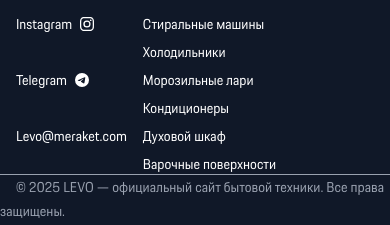
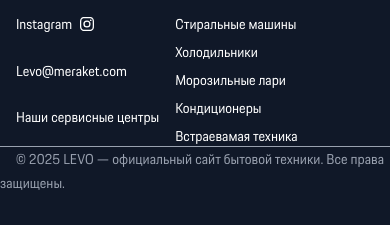
Before and after one commit to akkunov/levo-market, a Next.js app: page / in a window 390 px wide. Shown: the part 1708-1933 px from the top of the page. Built offline with nearby package versions, Linux system fonts and the light colour scheme.

Commit message:
Написал адаптивку

```diff
--- a/app/catalogs/layout.tsx
+++ b/app/catalogs/layout.tsx
@@ -17,9 +17,9 @@ export default function CatalogLayout({ children }: CatalogLayoutProps) {
 
     return (
         <ReactQueryProvider>
-            <Header />
-                <main className="mt-12">
-                    <Container className={`mx-auto`}>
+            <Header/>
+                <main>
+                    <Container className={`mx-auto pt-16`}>
                         {children}
                     </Container>
 
--- a/app/components/catalog/Catalog.tsx
+++ b/app/components/catalog/Catalog.tsx
@@ -1,125 +1,53 @@
 import {FC} from "react";
 
 import Container from "../container/Container";
-import Head from "next/head";
 import Image from "next/image";
 import Link from "next/link";
 
-export type Product = {
-    id: string;
-    name: string;
-    price: number;
-    image: string;
-    description: string;
-};
+
 
 export type Category = {
     id: string;
-    name: string;
-    products: Product[];
+    name: string
+    slug: string
 };
 
 export const mockCategories: Category[] = [
     {
         id: "washing-machines",
         name: "Стиральные машины",
-        products: Array.from({length: 5}, (_, i) => ({
-            id: `wm-${i + 1}`,
-            name: `Стиральная машина Levo ${i + 1}`,
-            price: 20000 + i * 1500,
-            image: `https://pub-70284751a4884f90bf14b3714880cdef.r2.dev/uploads/63ccc1a6-81b5-444f-b3e6-bb382241d39f-wash.jpg`,
-            description: `Энергоэффективная стиральная машина модели ${i + 1} с загрузкой 7 кг.`,
-        })),
+        slug: "stiralnay-mashina"
     },
     {
         id: "refrigerators",
         name: "Холодильники",
-        products: Array.from({length: 10}, (_, i) => ({
-            id: `fridge-${i + 3}`,
-            name: `Холодильник Levo ${i + 1}`,
-            price: 35000 + i * 2000,
-            image: `https://pub-70284751a4884f90bf14b3714880cdef.r2.dev/uploads/bda02c06-4e5f-4d46-b0f7-8b2f4a4cb5c5-fridge.png`,
-            description: `Современный холодильник с системой No Frost, модель ${i + 1}.`,
-        })),
+        slug:"Xolodilniki"
+
     },
     {
         id: "freezers",
         name: "Морозильные лари",
-        products: Array.from({length: 10}, (_, i) => ({
-            id: `freezer-${i + 2}`,
-            name: `Морозильный ларь Levo ${i + 1}`,
-            price: 25000 + i * 1800,
-            image: `https://pub-70284751a4884f90bf14b3714880cdef.r2.dev/uploads/c7fdf589-076b-4188-aa83-a91b7f47845e-condationare.webp`,
-            description: `Просторный морозильный ларь объемом 300 л, модель ${i + 1}.`,
-        })),
+        slug:"Morozilnik"
+
     },
     {
         id: "conditioners",
         name: "Кондиционеры",
-        products: Array.from({length: 10}, (_, i) => ({
-            id: `ac-${i + 1}`,
-            name: `Кондиционер Levo ${i + 6}`,
-            price: 28000 + i * 2000,
-            image: `https://pub-70284751a4884f90bf14b3714880cdef.r2.dev/uploads/c7fdf589-076b-4188-aa83-a91b7f47845e-condationare.webp`,
-            description: `Настенный кондиционер с функцией обогрева, модель ${i + 1}.`,
-        })),
+        slug:""
     },
     {
         id: "ovens",
-        name: "Духовой шкаф ",
-        products: Array.from({length: 10}, (_, i) => ({
-            id: `oven-${i + 1}`,
-            name: `Духовой шкаф Levo ${i + 1}`,
-            price: 22000 + i * 1200,
-            image: `https://pub-70284751a4884f90bf14b3714880cdef.r2.dev/uploads/119f7310-a97e-48ae-a226-8f64f47494fe-oven.png`,
-            description: `Электрический духовой шкаф с грилем и конвекцией, модель ${i + 1}.`,
-        })),
-    },
-    {
-        id: "cooktops",
-        name: "Варочные поверхности",
-        products: Array.from({length: 2}, (_, i) => ({
-            id: `cooktop-${i + 1}`,
-            name: `Варочная поверхность Levo ${i + 1}`,
-            price: 15000 + i * 1000,
-            image: `https://pub-70284751a4884f90bf14b3714880cdef.r2.dev/uploads/d91a44a5-81ef-4e87-a075-defad0fad003-dask.png`,
-            description: `Стеклокерамическая варочная поверхность на 4 конфорки, модель ${i + 1}.`,
-        })),
+        name: "Встраевамая техника",
+        slug:""
     },
 ];
 
 
 export const Catalog: FC = () => {
-    // Генерация JSON-LD для всех товаров
-    const productsSchema = mockCategories.flatMap(category =>
-        category.products.map(product => ({
-            "@context": "https://schema.org/",
-            "@type": "Product",
-            name: product.name,
-            image: product.image,
-            description: product.description,
-            brand: {
-                "@type": "Brand",
-                name: "LEVO"
-            },
-            offers: {
-                "@type": "Offer",
-                priceCurrency: "KGS",
-                price: product.price || "0", // подставь реальную цену
-                availability: "https://schema.org/InStock"
-            }
-        }))
-    );
+    // Генерация JSON-LD для всех товаро
 
     return (
         <section id="hero-catalog" className="flex flex-row columns-3 gap-x-4">
-            <Head>
-                <script
-                    type="application/ld+json"
-                    dangerouslySetInnerHTML={{__html: JSON.stringify(productsSchema)}}
-                />
-            </Head>
-
             <Container className="flex flex-col text-start w-full mt-10 mx-auto">
                 <ExploreGrid/>
             </Container>
@@ -171,7 +99,7 @@ export default function ExploreGrid() {
                 </div>
                 <div
                     className="spect-square flex relative items-center bg-gray-800/70 p-4 box-border min-h-48 md:h-auto">
-                    <Link  className={`flex z-20`} href={'/catalogs/kondicionery'}>
+                    <Link  className={`flex z-20`} href={'/catalogs/'}>
                         <span className={`text-white flex z-30 absolute bottom-6 text-base`}>Кондиционеры LEVO</span>
                         <Image src={'https://pub-70284751a4884f90bf14b3714880cdef.r2.dev/uploads/4a2d52f2-83c1-4de7-b793-89eb5e87c5f8.png'} alt={'Кондиционеры LEVO'} className="object-cover" fill
                                sizes="(max-width: 768px) 100vw,(max-width: 1200px) 50vw,33vw"/>
@@ -180,7 +108,7 @@ export default function ExploreGrid() {
                 </div>
                 <div
                     className="spect-square flex relative items-center bg-gray-800/70 p-4 box-border min-h-48 md:h-auto">
-                    <Link className={`flex z-20`}  href={'/catalogs/all'}>
+                    <Link className={`flex z-20`}  href={'/catalogs/'}>
                         <span className={`text-white flex z-30 absolute bottom-6 text-base`}>
                             Встраиваемые техники LEVO
                         </span>
--- a/app/components/footer/footer.tsx
+++ b/app/components/footer/footer.tsx
@@ -3,7 +3,6 @@ import Container from "@/app/components/container/Container";
 import Link from "next/link";
 import {mockCategories} from "@/app/components/catalog/Catalog";
 import {BsInstagram} from "react-icons/bs";
-import {SiTelegram} from "react-icons/si";
 
 export const Footer: FC = () => {
     return (
@@ -17,16 +16,7 @@ export const Footer: FC = () => {
                                 className="inline-flex items-center gap-2 hover:underline hover:text-gray-300"
                                 target={'_blank'}
                             >
-                                Instagram <BsInstagram />
-                            </Link>
-                        </li>
-                        <li>
-                            <Link
-                                href="#"
-                                className="inline-flex items-center gap-2 hover:underline hover:text-gray-300"
-                                target={'_blank'}
-                            >
-                                Telegram <SiTelegram />
+                                Instagram <BsInstagram/>
                             </Link>
                         </li>
                         <li>
@@ -38,12 +28,21 @@ export const Footer: FC = () => {
                                 Levo@meraket.com
                             </Link>
                         </li>
+                        <li>
+                            <Link
+                                href="/contacts"
+                                className="inline-flex items-center gap-2 hover:underline hover:text-gray-300"
+                            >
+                                Наши сервисные центры
+                            </Link>
+                        </li>
                     </ul>
                     <ul className={`text-sm text-white grid grid-cols-auto max-w-1/2 p-2 gap-2 pb-8`}>
                         {mockCategories.map((items) => {
                             return (
                                 <li key={items.id}>
-                                    <Link href="#" className={`hover:underline hover:text-gray-300`}>{items.name}</Link>
+                                    <Link href={`/catalogs/${items.slug}`}
+                                          className={`hover:underline hover:text-gray-300`}>{items.name}</Link>
                                 </li>
                             )
                         })}
--- a/app/components/header/Header.tsx
+++ b/app/components/header/Header.tsx
@@ -30,8 +30,8 @@ export const Header: FC = () => {
 
     const links = [
         { href: "/", label: "Главная" },
-        { href: "/products", label: "Продукты" },
-        { href: "/#contacts", label: "Контакты" },
+        { href: "/catalogs", label: "Продукты" },
+        { href: "/contacts", label: "Контакты" },
         { href: "/login", label: "Войти" },
     ];
 
@@ -45,7 +45,7 @@ export const Header: FC = () => {
     return (
         <>
             <header
-                className={`fixed top-0 left-0 w-full z-40 shadow-md transition-all duration-300 bg-gray-900/50 backdrop-blur-md text-white`}
+                className={`fixed top-0 left-0 w-full z-40 shadow-md transition-all duration-300 bg-[#101828] text-white`}
             >
                 <Container className="max-w-7xl mx-auto flex items-center justify-between px-2 py-2 md:py-4">
                     <div className="flex items-center gap-2">
--- a/app/pages/CatalogPage.tsx
+++ b/app/pages/CatalogPage.tsx
@@ -79,7 +79,7 @@ export default function CatalogPage({slug}: {slug?:ParamValue}) {
     };
 
     return (
-        <div className="container mx-auto py-10 grid grid-cols-12 gap-6">
+        <div className="container mx-auto lg:py-10 grid grid-cols-12 gap-6 py-2 px-2">
             {/* Левый блок — фильтры */}
             <aside className="col-span-12 md:col-span-3 border-r pr-4 space-y-6">
                 <h2 className="font-semibold text-lg mb-2">Категории</h2>
@@ -117,7 +117,7 @@ export default function CatalogPage({slug}: {slug?:ParamValue}) {
                         : "Все товары"}
                 </h1>
 
-                <div className="grid grid-cols-2 md:grid-cols-3 gap-6">
+                <div className="grid grid-cols-2 md:grid-cols-3 md:gap-6 gap-2">
                     {products.length === 0 && data === undefined
                         ? Array.from({ length: 6 }).map((_, i) => (
                             <div key={i}>
@@ -126,7 +126,7 @@ export default function CatalogPage({slug}: {slug?:ParamValue}) {
                             </div>
                         ))
                         : products.map((p) => (
-                            <Link href={`${selectedSlug}/${p.id}`} key={p.id} className={`p-2`}>
+                            <Link href={`${selectedSlug}/${p.id}`} key={p.id}>
                                 <div key={p.id} className="border rounded-lg p-2 flex flex-col">
                                     <img
                                         src={p.image || ""}
```
Also changed, not shown: app/catalogs/[slug]/[productId]/page.tsx (+19 -18 lines), app/contacts/page.tsx (added, +55 -0 lines).
